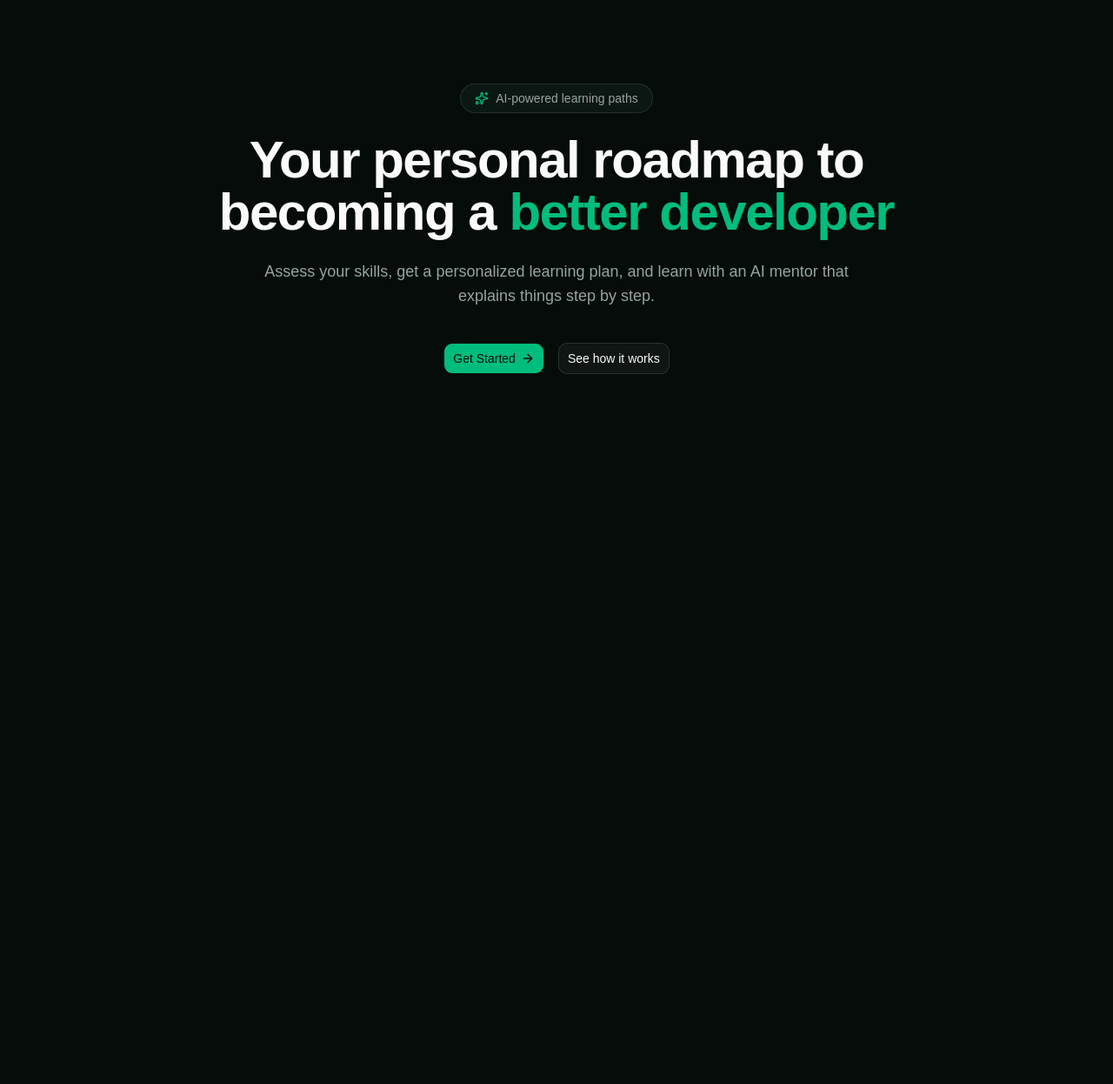
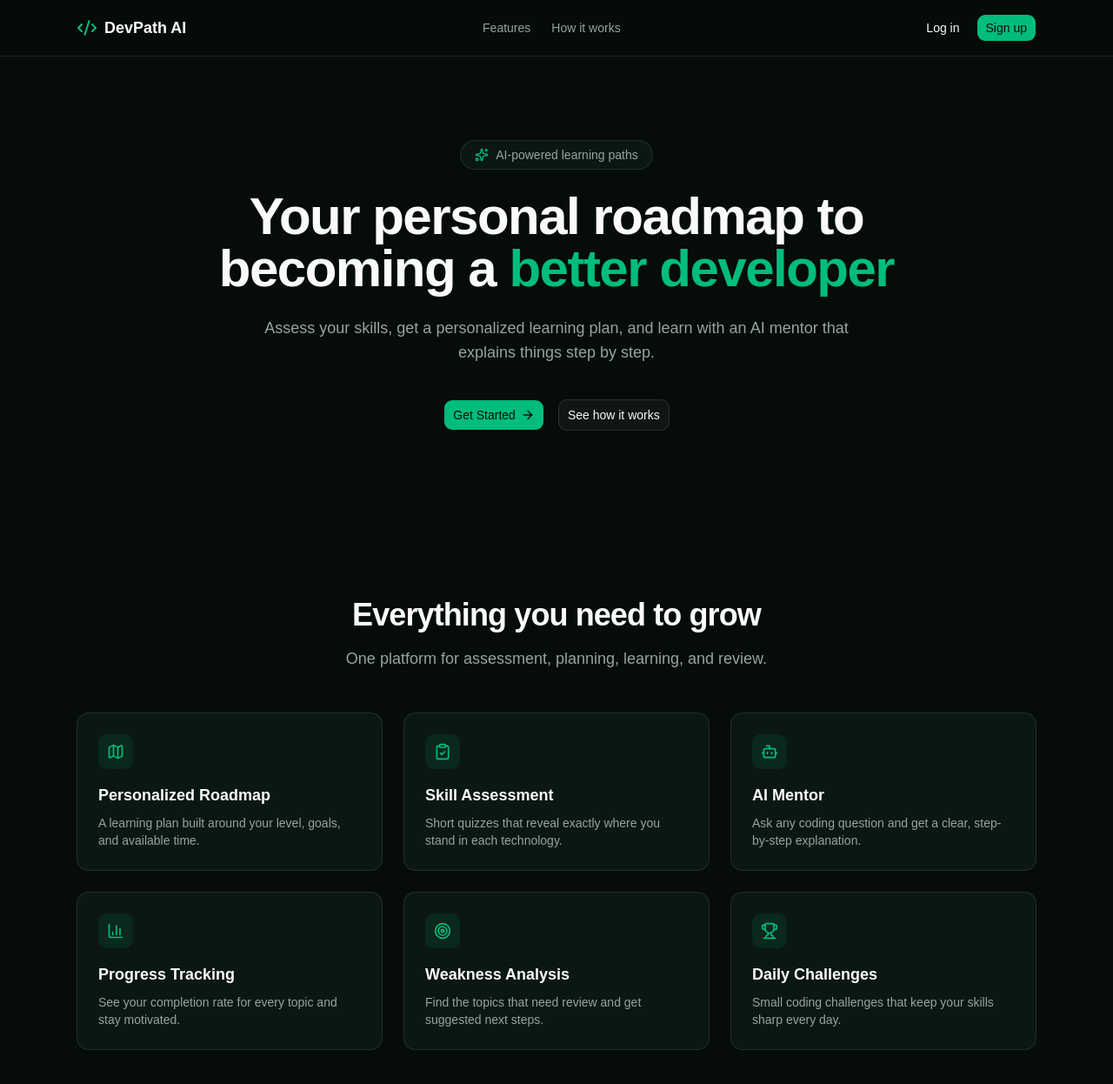
Before and after one commit to shehabhany4/devpath-ai, a React (Vite) app: page / in a window 1280 px wide. Shown: the top 1246 px of the page at 87% size. Before the commit the page ends 800 px from the top, so only its background shows below. Built offline with nearby package versions, Linux system fonts and the light colour scheme.

Commit message:
feat: add React Router with login and signup pages

```diff
--- a/package.json
+++ b/package.json
@@ -21,6 +21,7 @@
     "lucide-react": "^1.62.0",
     "react": "^19.3.1",
     "react-dom": "^19.3.1",
+    "react-router-dom": "^7.18.4",
     "shadcn": "^4.23.0",
     "tailwindcss": "^4.3.3",
     "tw-animate-css": "^1.4.0"
--- a/src/App.tsx
+++ b/src/App.tsx
@@ -1,7 +1,8 @@
-import { LandingPage } from '@/features/landing/LandingPage'
+import { RouterProvider } from 'react-router-dom'
+import { router } from '@/app/router'
 
 function App() {
-  return <LandingPage />
+  return <RouterProvider router={router} />
 }
 
 export default App
--- /dev/null
+++ b/src/app/router.tsx
@@ -0,0 +1,10 @@
+import { createBrowserRouter } from 'react-router-dom'
+import { LandingPage } from '@/features/landing/LandingPage'
+import { LoginPage } from '@/features/auth/LoginPage'
+import { SignupPage } from '@/features/auth/SignupPage'
+
+export const router = createBrowserRouter([
+  { path: '/', element: <LandingPage /> },
+  { path: '/login', element: <LoginPage /> },
+  { path: '/signup', element: <SignupPage /> },
+])
--- /dev/null
+++ b/src/components/layout/Navbar.tsx
@@ -0,0 +1,41 @@
+import { Code2 } from 'lucide-react'
+import { Link } from 'react-router-dom'
+import { Button } from '@/components/ui/button'
+
+const links = [
+  { label: 'Features', href: '#features' },
+  { label: 'How it works', href: '#how-it-works' },
+]
+
+export function Navbar() {
+  return (
+    <header className="border-border bg-background/80 sticky top-0 z-50 border-b backdrop-blur">
+      <nav className="mx-auto flex h-16 max-w-6xl items-center justify-between px-6">
+        <Link to="/" className="flex items-center gap-2 text-lg font-bold">
+          <Code2 className="text-primary size-6" />
+          DevPath AI
+        </Link>
+
+        <ul className="hidden items-center gap-6 md:flex">
+          {links.map((link) => (
+            <li key={link.href}>
+              <a
+                href={link.href}
+                className="text-muted-foreground hover:text-foreground text-sm transition-colors"
+              >
+                {link.label}
+              </a>
+            </li>
+          ))}
+        </ul>
+
+        <div className="flex items-center gap-2">
+          <Button variant="ghost" render={<Link to="/login" />}>
+            Log in
+          </Button>
+          <Button render={<Link to="/signup" />}>Sign up</Button>
+        </div>
+      </nav>
+    </header>
+  )
+}
--- /dev/null
+++ b/src/features/auth/LoginPage.tsx
@@ -0,0 +1,7 @@
+export function LoginPage() {
+  return (
+    <main className="flex min-h-screen items-center justify-center">
+      <h1 className="text-3xl font-bold">Login</h1>
+    </main>
+  )
+}
--- /dev/null
+++ b/src/features/auth/SignupPage.tsx
@@ -0,0 +1,7 @@
+export function SignupPage() {
+  return (
+    <main className="flex min-h-screen items-center justify-center">
+      <h1 className="text-3xl font-bold">Sign up</h1>
+    </main>
+  )
+}
--- a/src/features/landing/LandingPage.tsx
+++ b/src/features/landing/LandingPage.tsx
@@ -1,9 +1,15 @@
+import { Navbar } from '@/components/layout/Navbar'
 import { Hero } from './components/Hero'
+import { Features } from './components/Features'
 
 export function LandingPage() {
   return (
-    <main className="min-h-screen">
-      <Hero />
-    </main>
+    <>
+      <Navbar />
+      <main className="min-h-screen">
+        <Hero />
+        <Features />
+      </main>
+    </>
   )
 }
--- /dev/null
+++ b/src/features/landing/components/Features.tsx
@@ -0,0 +1,61 @@
+import { BarChart3, Bot, Map, Target, Trophy, ClipboardCheck } from 'lucide-react'
+
+const features = [
+  {
+    icon: Map,
+    title: 'Personalized Roadmap',
+    description: 'A learning plan built around your level, goals, and available time.',
+  },
+  {
+    icon: ClipboardCheck,
+    title: 'Skill Assessment',
+    description: 'Short quizzes that reveal exactly where you stand in each technology.',
+  },
+  {
+    icon: Bot,
+    title: 'AI Mentor',
+    description: 'Ask any coding question and get a clear, step-by-step explanation.',
+  },
+  {
+    icon: BarChart3,
+    title: 'Progress Tracking',
+    description: 'See your completion rate for every topic and stay motivated.',
+  },
+  {
+    icon: Target,
+    title: 'Weakness Analysis',
+    description: 'Find the topics that need review and get suggested next steps.',
+  },
+  {
+    icon: Trophy,
+    title: 'Daily Challenges',
+    description: 'Small coding challenges that keep your skills sharp every day.',
+  },
+]
+
+export function Features() {
+  return (
+    <section id="features" className="mx-auto max-w-6xl scroll-mt-16 px-6 py-24">
+      <div className="mb-12 text-center">
+        <h2 className="text-3xl font-bold tracking-tight sm:text-4xl">
+          Everything you need to grow
+        </h2>
+        <p className="text-muted-foreground mt-4 text-lg">
+          One platform for assessment, planning, learning, and review.
+        </p>
+      </div>
+
+      <div className="grid gap-6 sm:grid-cols-2 lg:grid-cols-3">
+        {features.map(({ icon: Icon, title, description }) => (
+          <div key={title} className="border-border bg-card rounded-xl border p-6">
+            <div className="bg-primary/10 text-primary mb-4 flex size-10 items-center justify-center rounded-lg">
+              <Icon className="size-5" />
+            </div>
+            <h3 className="text-lg font-semibold">{title}</h3>
+            <p className="text-muted-foreground mt-2 text-sm">{description}</p>
+          </div>
+        ))}
+      </div>
+    </section>
+  )
+}
```
Also changed, not shown: 1 other file (tests, documents, lock files or other folders).
